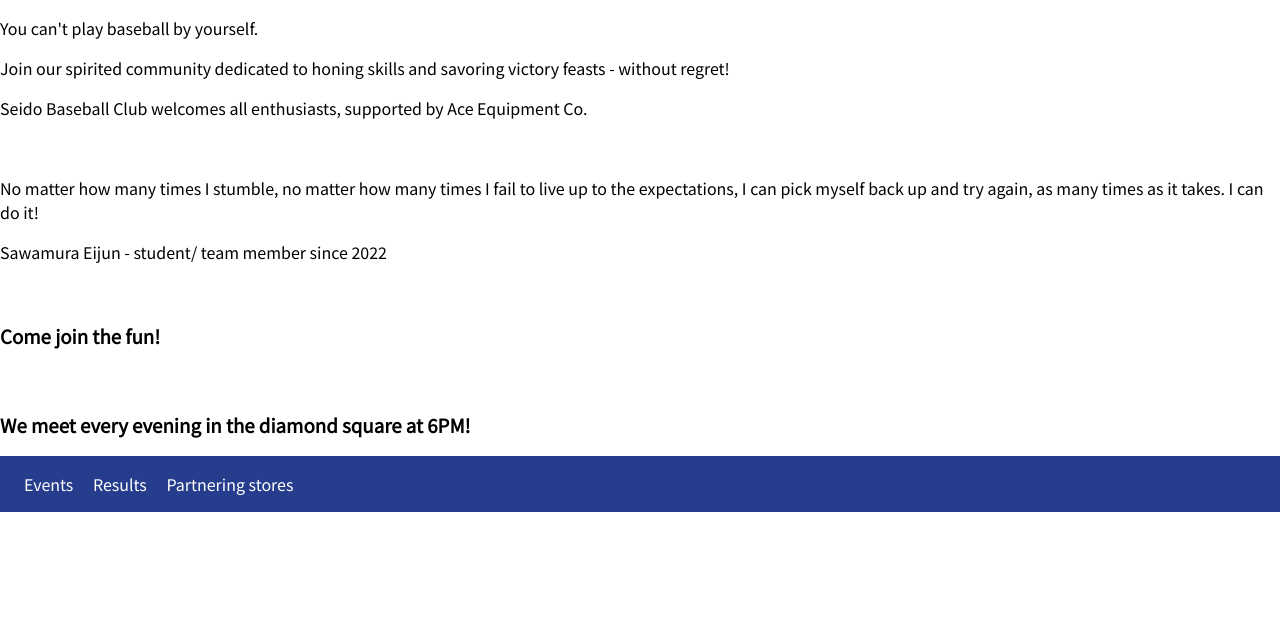
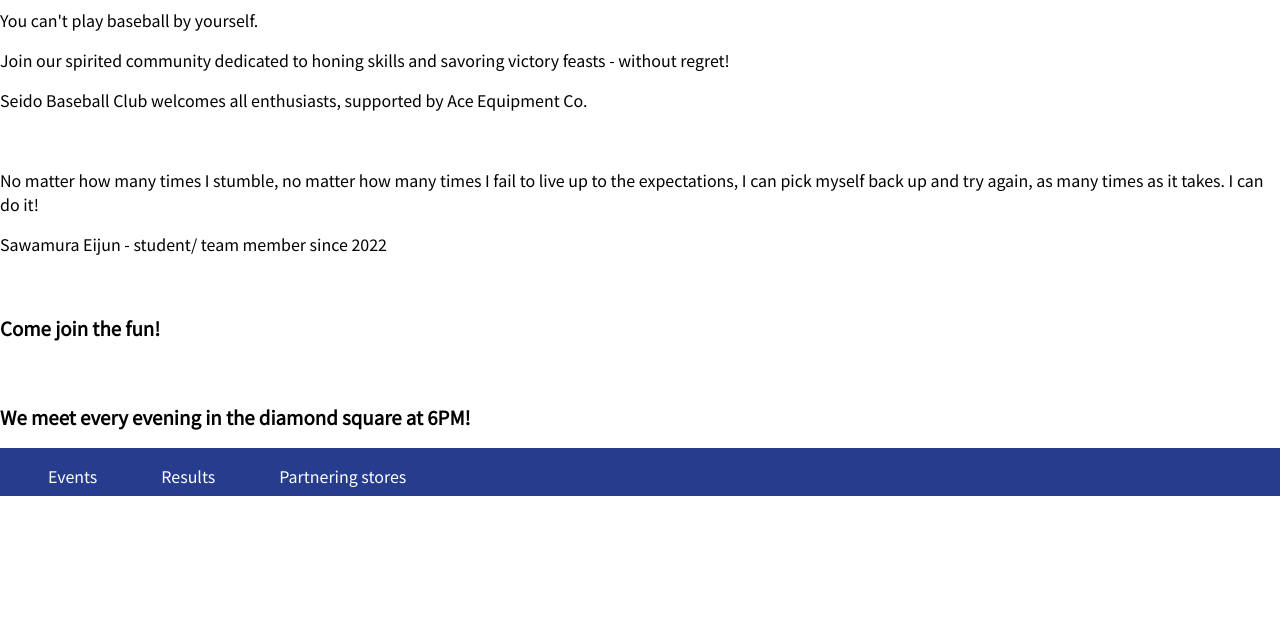
Before and after one commit to Bruceiplol/Seido-Baseball-Club, a plain HTML site: page index.html in a window 1280 px wide. Shown: the part 175-800 px from the top of the page. Drawn offline with Linux system fonts and the light colour scheme.

Commit message:
css update

```diff
--- a/index.html
+++ b/index.html
@@ -9,11 +9,14 @@
 </head>
 <body>
     <!-- narbar -->
+    <div class="header">
         <div class="nav">
             <a href="#">Events</a>
             <a href="#">Results</a>
             <a href="#">Partnering stores</a>
         </div>
+    </div>
+
 
     <!-- main -->
     <div class="main">
@@ -51,10 +54,13 @@
     </div>
 
     <!-- footer -->
+    <div class="footer">
         <div class="nav">
             <a href="#">Events</a>
             <a href="#">Results</a>
             <a href="#">Partnering stores</a>
         </div>
+    </div>
+
 </body>
 </html>
--- a/resource/css/style.css
+++ b/resource/css/style.css
@@ -8,14 +8,32 @@ html, body {
     font-family: 'Noto Sans JP', sans-serif;
 }
 
+
 .nav {
     margin:0;
-    padding:1rem;
+    padding:1rem 1rem 0.5rem 1rem;
     background-color: #263D8D;
+    display: flex;
+    justify-content: center;
 }
 
 .nav a{
     text-decoration: none;
     color:white;
-    padding: 0 0.5rem;
+    padding: 0 2rem;
 }
+
+.nav a:hover {
+    text-decoration: underline;
+}
+
+.nav a:active {
+    color:#FDF003;
+}
+
+
+@media only screen and (min-width:1024px) {
+    .nav {
+        justify-content: left;
+    }
+}
```
Lines whose indentation alone changed are shown as unchanged.
